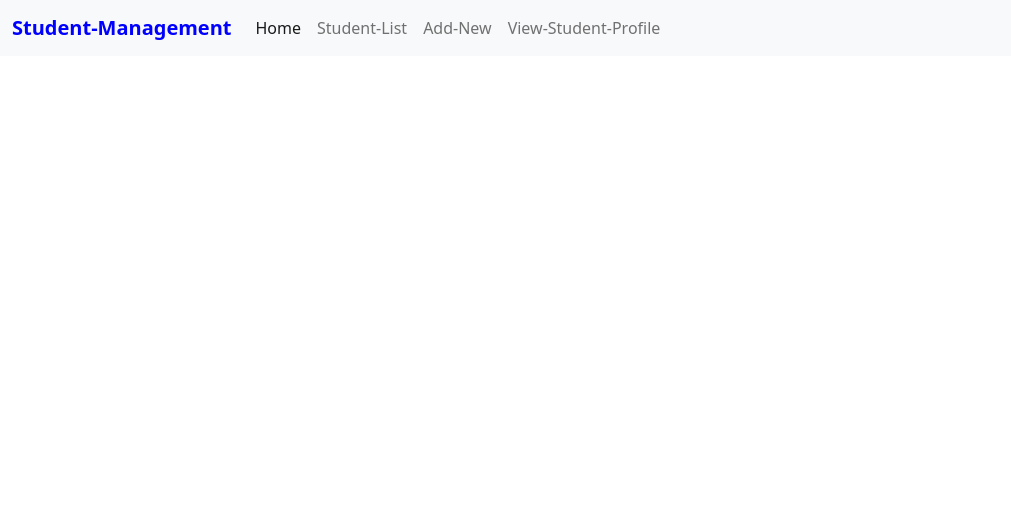
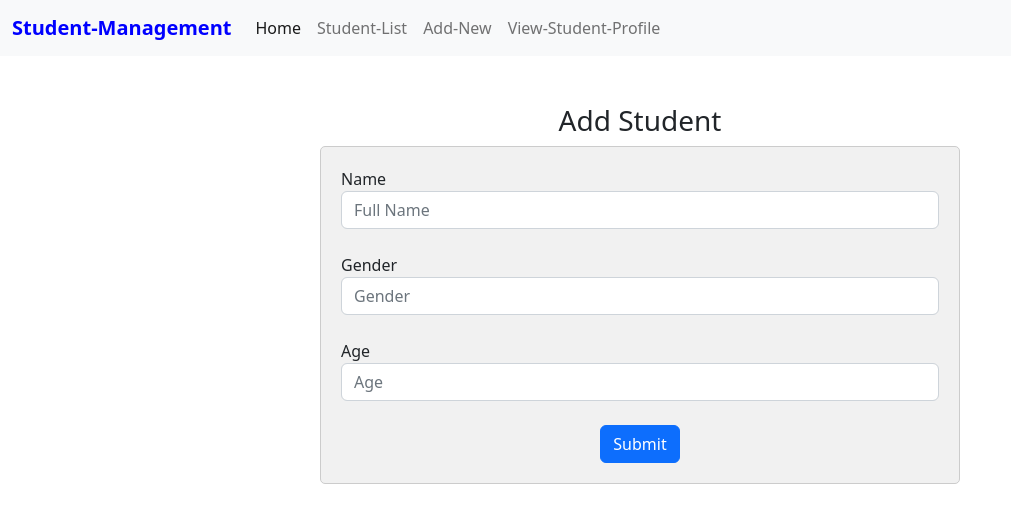
Before and after one commit to MeharaSahabandu/Simple-Student-Management-System, a React (Create React App) app in the folder frontend/: page / in a window 1280 px wide. Shown: the top 522 px of the page, without its empty margins (0-1011 px from the left). Built offline with nearby package versions, Linux system fonts and the light colour scheme.

Commit message:
add student form

```diff
--- a/frontend/package.json
+++ b/frontend/package.json
@@ -8,6 +8,7 @@
     "@testing-library/user-event": "^13.5.0",
     "react": "^18.2.0",
     "react-dom": "^18.2.0",
+    "react-router-dom": "^6.8.0",
     "react-scripts": "5.0.1",
     "web-vitals": "^2.1.4"
   },
--- a/frontend/src/App.js
+++ b/frontend/src/App.js
@@ -1,14 +1,23 @@
 import React from 'react';
+
+
+//import components
 import Header from './components/Header';
+import AddStudent from './components/AddStudent';
+
+//css
+import './css/AddStudent.css'
 
 
 function App() {
   return (
-    <div >
 
-    <Header/>
+    <div>
+      <Header />
+      <AddStudent />
+    </div>
 
-    </div>
+
   );
 }
 
--- a/frontend/src/components/AddStudent.js
+++ b/frontend/src/components/AddStudent.js
@@ -0,0 +1,52 @@
+import React, { useState } from "react";
+
+
+export default function AddStudent() {
+
+    return (
+
+        <div>
+
+            <br></br><br></br>
+
+            <center>
+                <h3>Add Student</h3>
+            </center>
+
+
+
+            <div className="addStudent">
+
+            <form >
+
+                <div class="form-group">
+                    <label for="exampleInputName">Name </label>
+                    <input type="text" class="form-control" id="exampleInputName" aria-describedby="emailHelp" placeholder="Full Name"></input>
+                </div>
+                <br></br>
+
+                <div class="form-group">
+                    <label for="exampleInputGender">Gender</label>
+                    <input type="text" class="form-control" id="exampleInputGender" placeholder="Gender"></input>
+                </div>
+                <br></br>
+
+                <div class="form-group">
+                    <label for="exampleInputAge">Age</label>
+                    <input type="text" class="form-control" id="exampleInputAge" placeholder="Age"></input>
+                </div>
+
+                <br></br>
+
+                <center><button type="submit" class="btn btn-primary">Submit</button></center>
+
+            </form>
+
+            </div>
+
+
+
+        </div>
+
+    )
+}
--- /dev/null
+++ b/frontend/src/css/AddStudent.css
@@ -0,0 +1,8 @@
+.addStudent{
+    margin: 0 auto;
+    width: 50%;
+    padding: 20px;
+    border: 1px solid #ccc;
+    border-radius: 5px;
+    background-color: #f1f1f1;
+}
```
Also changed, not shown: frontend/public/index.html (+15 -8 lines), 1 other file (tests, documents, lock files or other folders).
